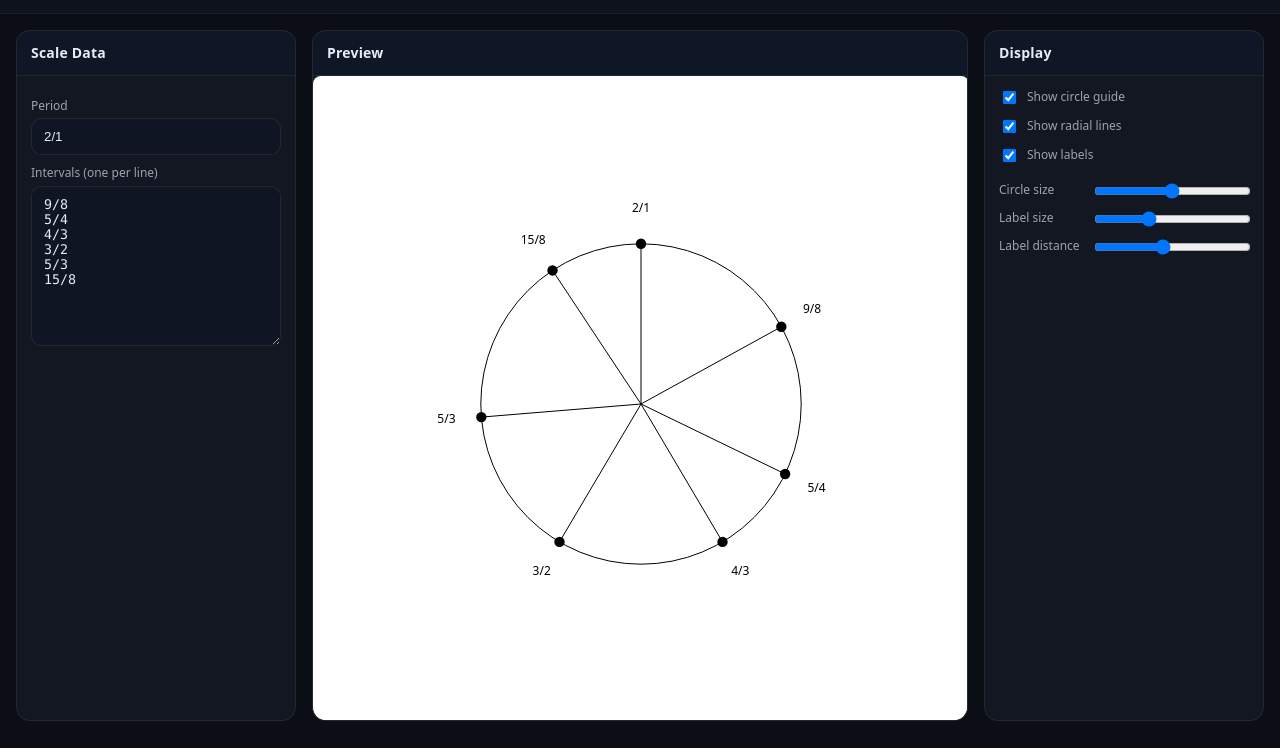
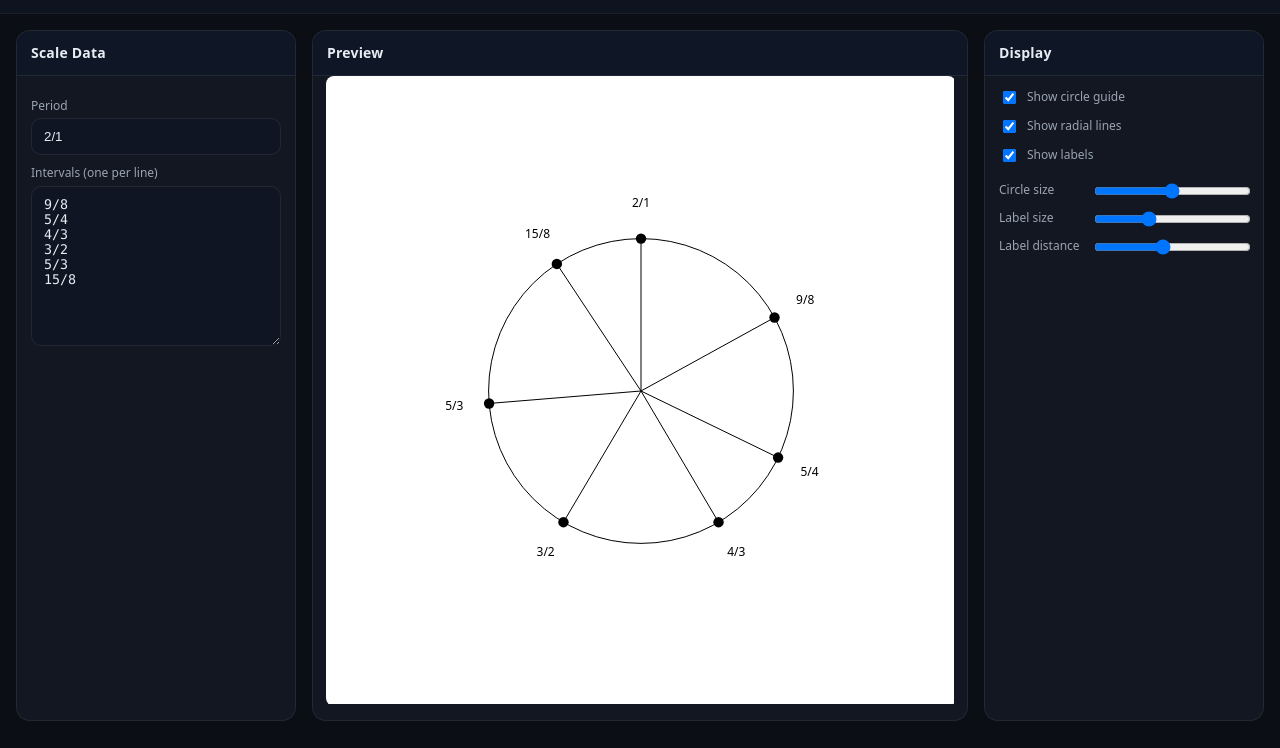
Before and after one commit to NickVuci/ScaleCircle, a plain HTML site: page index.html in a window 1280 px wide. Shown: the part 52-800 px from the top of the page. Drawn offline with Linux system fonts and the light colour scheme.

Commit message:
Refactor SVG container sizing and layout; adjust dimensions dynamically based on available panel space and ensure square aspect ratio

```diff
--- a/script.js
+++ b/script.js
@@ -121,8 +121,29 @@ function draw() {
   clearSVG();
 
   // Calculate dimensions
-  const container = svg.parentElement;
-  const containerRect = container.getBoundingClientRect();
+  const container = svg.parentElement; // .svg-wrap
+  const panel = container?.parentElement; // .canvas-panel content area
+  const panelRect = panel.getBoundingClientRect();
+
+  // Determine square size: fit within panel's available width and height (minus header of panel)
+  // canvas-panel layout: h2 then .svg-wrap; we already measured panel's content box
+  const headerEl = panel.querySelector('h2');
+  const headerH = headerEl ? headerEl.getBoundingClientRect().height : 0;
+  // Account for panel padding: .panel .content wraps others, but canvas-panel has no inner content div for svg.
+  // Compute available height for svg-wrap inside the panel box minus header and borders/paddings from CSS.
+  const style = getComputedStyle(panel);
+  const padTop = parseFloat(style.paddingTop || '0');
+  const padBottom = parseFloat(style.paddingBottom || '0');
+  const availableH = Math.max(0, panelRect.height - headerH - padTop - padBottom - 18); // small fudge for borders
+  const availableW = panelRect.width;
+  const squareSize = Math.max(DEFAULTS.MIN_DIMENSION, Math.floor(Math.min(availableW, availableH)));
+
+  // Set the wrapper to a square
+  container.style.width = `${squareSize}px`;
+  container.style.height = `${squareSize}px`;
+
+  // Now compute internal drawing dimensions based on that square
+  const containerRect = { width: squareSize, height: squareSize };
   const dims = calculateDimensions(containerRect, parseFloat(circleSize.value));
 
   // Set SVG dimensions to prevent layout shifts
--- a/styles.css
+++ b/styles.css
@@ -237,10 +237,11 @@ textarea {
 
 .svg-wrap {
   position: relative;
-  width: 100%;
-  padding-bottom: 100%; /* 1:1 aspect ratio - makes it square */
+  /* width and height are set via JS to keep it square within available space */
+  max-width: 100%;
   overflow: hidden;
   flex-shrink: 0;
+  margin: 0 auto; /* center horizontally */
 }
 
 svg {
```
